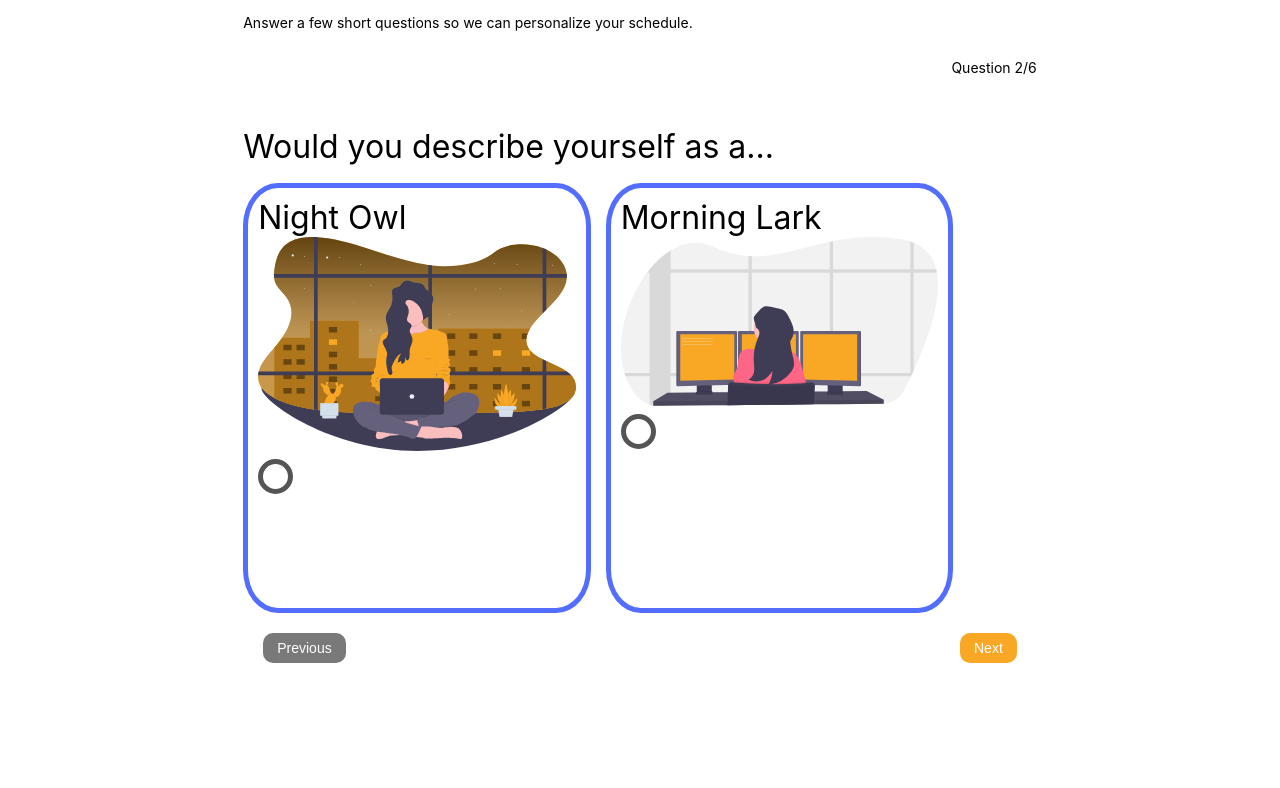
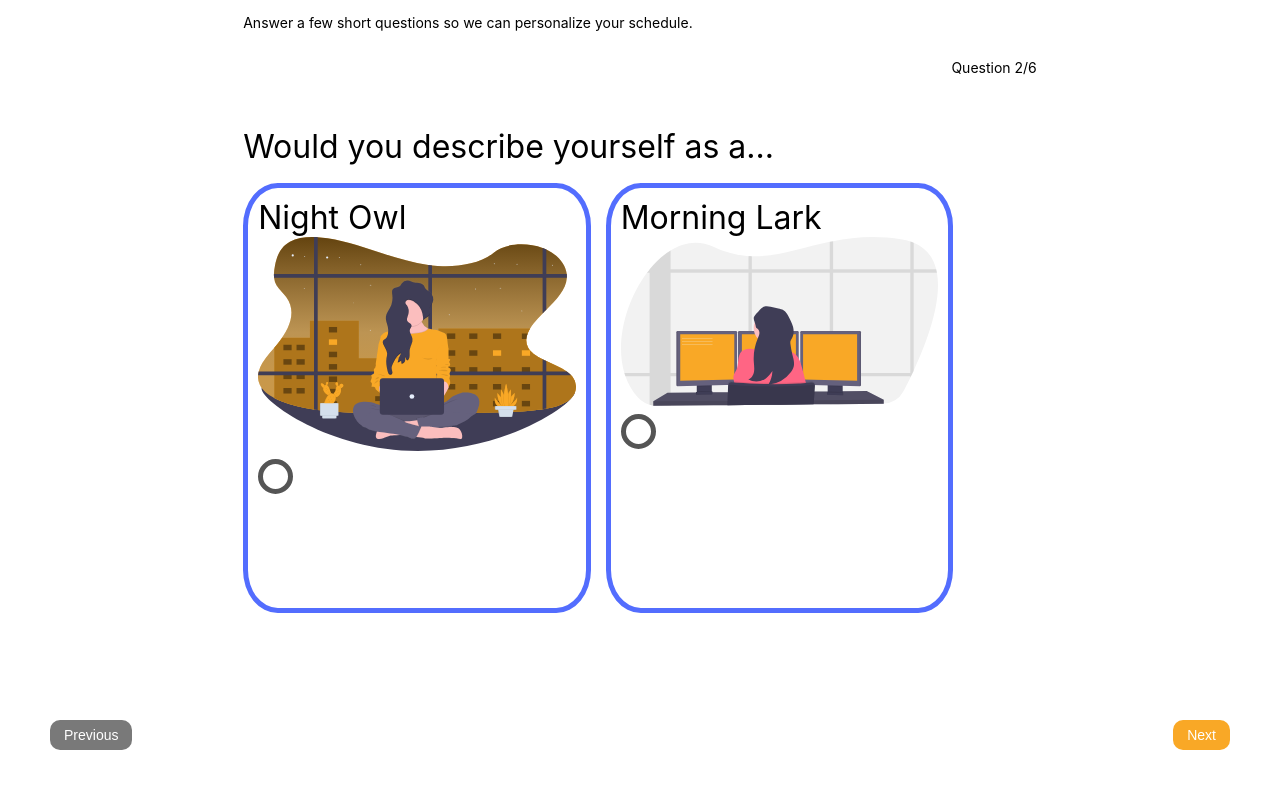
Before and after one commit to DanielZTing/hacklahoma, a React (Create React App) app in the folder hacklahoma/: page / in a window 1280 px wide. Both pictures are taken after a click on the button "Next". Shown: the top 788 px of the page. Built offline with nearby package versions, Linux system fonts and the light colour scheme.

Commit message:
Change button positions to fixed

```diff
--- a/hacklahoma/src/Form.js
+++ b/hacklahoma/src/Form.js
@@ -184,7 +184,7 @@ previousButton() {
   if(currentStep !==1){
     return (
       <button
-        className="btn btn-secondary"
+        className="btn btn-special"
         type="button" onClick={this._prev}>
       Previous
       </button>
@@ -198,7 +198,7 @@ nextButton(){
   if(currentStep < numQuestions){
     return (
       <button
-        className="btn btn-primary float-right"
+        className="btn btn-primary"
         type="button" onClick={this._next}>
       Next
       </button>
--- a/hacklahoma/src/setup/form-styles.css
+++ b/hacklahoma/src/setup/form-styles.css
@@ -38,12 +38,23 @@ input:focus, textarea:focus, select:focus{
 }
 .btn-primary {
   background-color: #F9A826;
-  margin: 20px;
+  margin: 50px;
+  position:fixed;
+  right:0;
+  bottom:0;
 }
 
 .btn-secondary {
   background-color: #797979;
   margin:20px;
+}
+
+.btn-special {
+  background-color: #797979;
+  margin:50px;
+  position:fixed;
+  left: 0;
+  bottom:0;
 }
 
 .btn-small {
```
